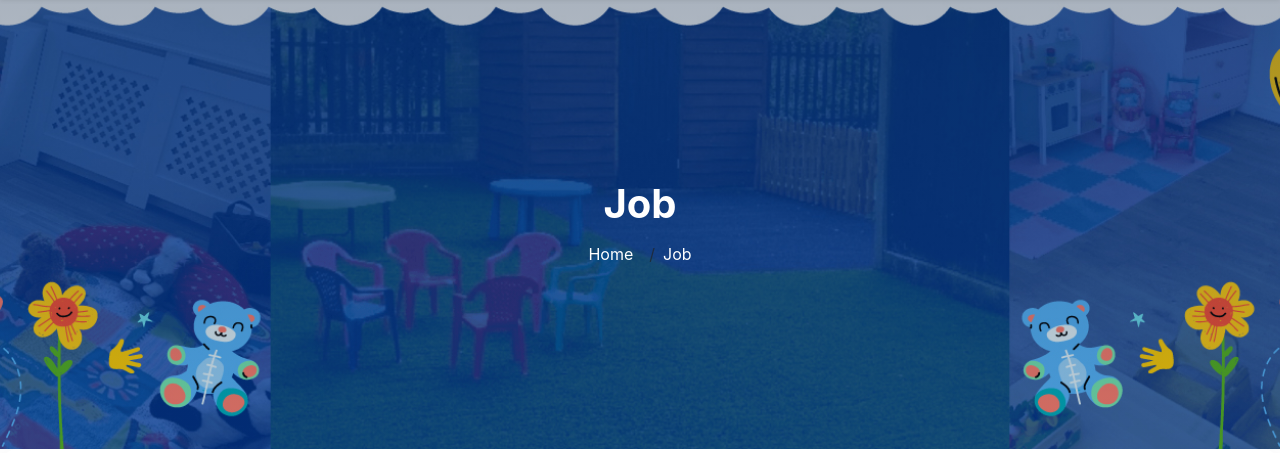
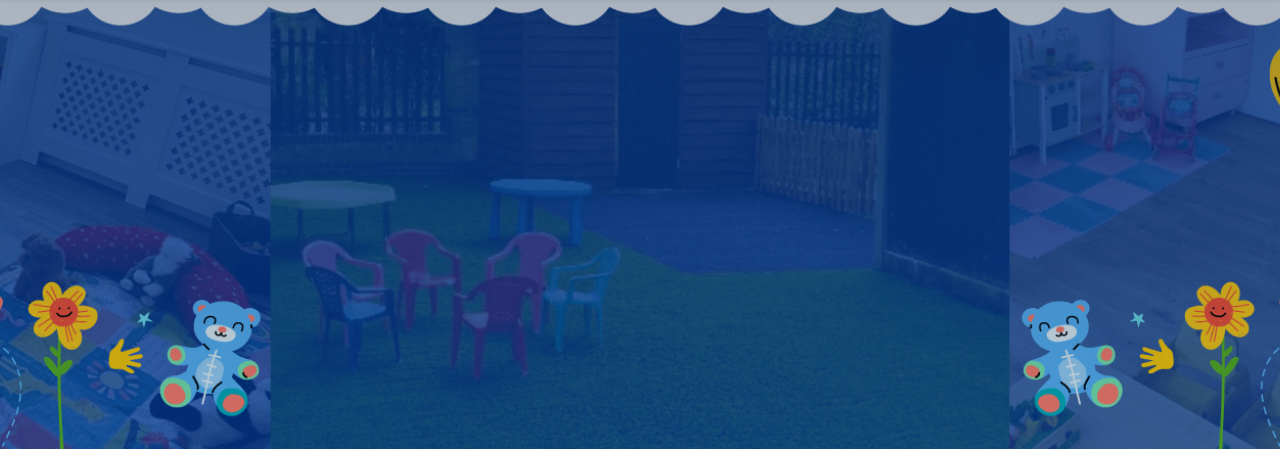
Before and after one commit to mshakil5/angelina, a Laravel app: page /reference-form in a window 1280 px wide. Shown: the part 122-575 px from the top of the page. Run offline with Laravel 12, Linux system fonts and the light colour scheme; data that the repository does not hold is empty.

Commit message:
issue fix

```diff
--- a/app/Http/Controllers/Admin/SliderController.php
+++ b/app/Http/Controllers/Admin/SliderController.php
@@ -82,7 +82,7 @@ class SliderController extends Controller
             //     $constraint->aspectRatio();
             //     $constraint->upsize();
             // })
-            ->fit(1905, 450)
+                ->fit(1905, 720)
             ->encode('webp', 50)
             ->save($destinationPath . $randomName);
 
@@ -134,7 +134,7 @@ class SliderController extends Controller
               //     $constraint->aspectRatio();
               //     $constraint->upsize();
               // })
-                ->fit(1905, 450)
+                ->fit(1905, 720)
               ->encode('webp', 50)
               ->save($destinationPath . $randomName);
             $slider->image = $randomName;
--- a/resources/views/frontend/about.blade.php
+++ b/resources/views/frontend/about.blade.php
@@ -136,7 +136,7 @@
 
 <section class="breadcrumb-section text-center text-white d-flex align-items-center justify-content-center"
     style="background-image: url('{{ $bgImage }}');">
-  <div class="container">
+  <div class="container d-none">
     <h1 class="breadcrumb-title mb-3">About Us</h1>
     <nav aria-label="breadcrumb">
       <ol class="breadcrumb justify-content-center mb-0">
--- a/resources/views/frontend/agegroup.blade.php
+++ b/resources/views/frontend/agegroup.blade.php
@@ -70,7 +70,7 @@
 
 <section class="breadcrumb-section text-center text-white d-flex align-items-center justify-content-center"
     style="background-image: url('{{ $bgImage }}');">
-  <div class="container">
+  <div class="container  d-none">
     <h1 class="breadcrumb-title mb-3">{{ $agegroup->short_title }}</h1>
     <nav aria-label="breadcrumb">
       <ol class="breadcrumb justify-content-center mb-0">
--- a/resources/views/frontend/fees.blade.php
+++ b/resources/views/frontend/fees.blade.php
@@ -13,7 +13,7 @@
 
 <section class="breadcrumb-section text-center text-white d-flex align-items-center justify-content-center"
     style="background-image: url('{{ $bgImage }}');">
-  <div class="container">
+  <div class="container d-none">
     <h1 class="breadcrumb-title mb-3">Fees and Terms</h1>
     <nav aria-label="breadcrumb">
       <ol class="breadcrumb justify-content-center mb-0">
--- a/resources/views/frontend/foodChoice.blade.php
+++ b/resources/views/frontend/foodChoice.blade.php
@@ -38,7 +38,7 @@
 
 <section class="breadcrumb-section text-center text-white d-flex align-items-center justify-content-center"
     style="background-image: url('{{ $bgImage }}');">
-  <div class="container">
+  <div class="container d-none">
     <h1 class="breadcrumb-title mb-3">Food Choice</h1>
     <nav aria-label="breadcrumb">
       <ol class="breadcrumb justify-content-center mb-0">
--- a/resources/views/frontend/index.blade.php
+++ b/resources/views/frontend/index.blade.php
@@ -42,7 +42,7 @@
     </div>
 
     <!-- ===== Waves ===== -->
-    <svg class="waves" xmlns="http://www.w3.org/2000/svg"
+    {{-- <svg class="waves" xmlns="http://www.w3.org/2000/svg"
       xmlns:xlink="http://www.w3.org/1999/xlink"
       viewBox="0 24 150 28" preserveAspectRatio="none" shape-rendering="auto">
       <defs>
@@ -56,7 +56,7 @@
         <use xlink:href="#gentle-wave" x="48" y="5" fill="rgba(255,255,255,0.3)" />
         <use xlink:href="#gentle-wave" x="48" y="7" fill="#fff" />
       </g>
-    </svg>
+    </svg> --}}
   </header>
 
   <!-- =======================
--- a/resources/views/frontend/job.blade.php
+++ b/resources/views/frontend/job.blade.php
@@ -143,7 +143,7 @@
 
 <section class="breadcrumb-section text-center text-white d-flex align-items-center justify-content-center"
     style="background-image: url('{{ $bgImage }}');">
-  <div class="container">
+  <div class="container d-none">
     <h1 class="breadcrumb-title mb-3">Job</h1>
     <nav aria-label="breadcrumb">
       <ol class="breadcrumb justify-content-center mb-0">
--- a/resources/views/frontend/privacy.blade.php
+++ b/resources/views/frontend/privacy.blade.php
@@ -36,7 +36,7 @@
 
 
 <section class="breadcrumb-section text-center text-white d-flex align-items-center justify-content-center" style="background-image: url({{ asset('resources/frontend/images/page-banner2.jpg') }});">
-  <div class="container">
+  <div class="container d-none">
     <h1 class="breadcrumb-title mb-3">
         Privacy Policy
     </h1>
--- a/resources/views/frontend/reference.blade.php
+++ b/resources/views/frontend/reference.blade.php
@@ -183,8 +183,8 @@
 
 
 <section class="breadcrumb-section text-center text-white d-flex align-items-center justify-content-center" style="background-image: url({{ asset('resources/frontend/images/page-banner2.jpg') }});">
-  <div class="container">
-    <h1 class="breadcrumb-title mb-3">Job</h1>
+  <div class="container d-none">
+    <h1 class="breadcrumb-title mb-3">Reference</h1>
     <nav aria-label="breadcrumb">
       <ol class="breadcrumb justify-content-center mb-0">
         <li class="breadcrumb-item"><a href="{{route('home')}}" class="text-white text-decoration-none">Home</a></li>
--- a/resources/views/frontend/terms.blade.php
+++ b/resources/views/frontend/terms.blade.php
@@ -36,7 +36,7 @@
 
 
 <section class="breadcrumb-section text-center text-white d-flex align-items-center justify-content-center" style="background-image: url({{ asset('resources/frontend/images/page-banner2.jpg') }});">
-  <div class="container">
+  <div class="container d-none">
     <h1 class="breadcrumb-title mb-3">
         Terms and Conditions
     </h1>
```
